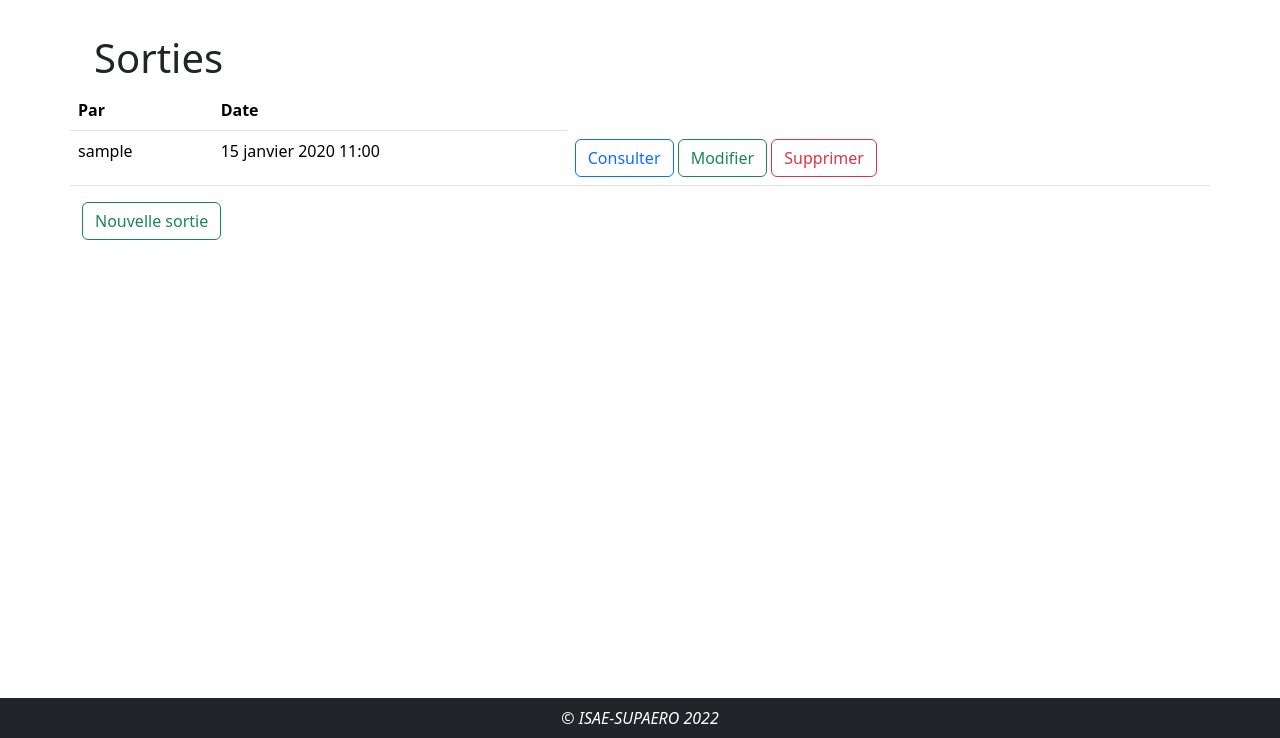
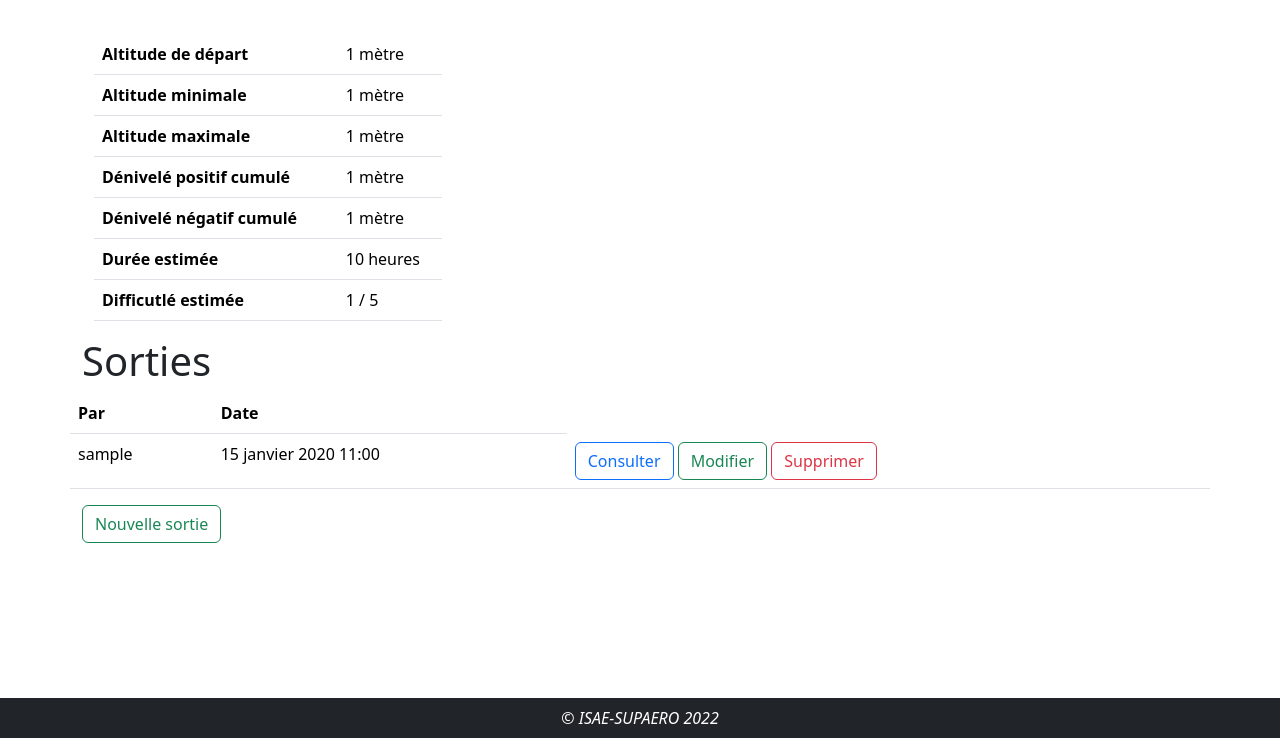
Before and after one commit to julienB43/topoguide-julien-berndt, a Django app: page /itineraires/sorties/1 in a window 1280 px wide. Shown: the part 62-800 px from the top of the page. Run offline with Django 4.2, Linux system fonts and the light colour scheme; tables that the repository leaves empty hold one stand-in row (values such as "Sample post"); some libraries are stand-ins or nearby versions.

Commit message:
Add logout redirect and itineraire detail

```diff
--- a/topoguide/itineraires/templates/itineraires/sorties.html
+++ b/topoguide/itineraires/templates/itineraires/sorties.html
@@ -10,12 +10,47 @@
 {% endblock back%}
 
 {%block content%}
-
 <div class="container pt-5">
-    <h1>Sorties</h1>
+    <div class="row">
+        <div class="col-sm-4">
+        <table class="table">
+                <tr>
+                    <th>Altitude de départ</th>
+                    <td>{{itineraire_detail.start_alt}} mètre{{ itineraire_detail.start_alt|pluralize }}</td>
+                </tr>
+                <tr>
+                    <th>Altitude minimale</th>
+                    <td>{{itineraire_detail.alt_min}} mètre{{ itineraire_detail.alt_min|pluralize }}</td>
+                </tr>
+                <tr>
+                    <th>Altitude maximale</th>
+                    <td>{{itineraire_detail.alt_max}} mètre{{ itineraire_detail.alt_max|pluralize }}</td>
+                </tr>
+                <tr>
+                    <th>Dénivelé positif cumulé</th>
+                    <td>{{itineraire_detail.deniv_pos_cumul}} mètre{{ itineraire_detail.deniv_pos_cumul|pluralize }}</td>
+                </tr>
+                <tr>
+                    <th>Dénivelé négatif cumulé</th>
+                    <td>{{itineraire_detail.deniv_neg_cumul}} mètre{{ itineraire_detail.deniv_neg_cumul|pluralize }}</td>
+                </tr>
+                <tr>
+                    <th>Durée estimée</th>
+                    <td>{{itineraire_detail.duration}} heure{{ itineraire_detail.duration|pluralize }}</td>
+                </tr>
+                <tr>
+                    <th>Difficutlé estimée</th>
+                    <td>{{itineraire_detail.difficulty}} / 5</td>
+                </tr>
+        </table>
+    </div>
+</div>
 </div>
 
 {%if sorties%}
+
+<h1>Sorties</h1>
+
 <div class="row">
     <table class="table">
         <thead>
@@ -39,6 +74,9 @@
         </table>
     </div>
 {%else%}
+    <div class="container pt-5">
+        <h1>Sorties</h1>
+    </div>
     <div class="jumbotron"><i>Pas de sorties disponibles</i></div>
 {%endif%}
     <a href="{%url 'itineraires:nouvelle_sortie'%}" class="btn mb-5 btn-outline-success">Nouvelle sortie</a>
--- a/topoguide/itineraires/views.py
+++ b/topoguide/itineraires/views.py
@@ -1,5 +1,6 @@
 from django.shortcuts import render, get_list_or_404, get_object_or_404, redirect
 from django.contrib.auth.decorators import login_required
+from django.contrib.auth import logout
 
 from .models import Itineraire, Sortie
 from .form import SortieForm
@@ -10,12 +11,18 @@ def itineraire(request):
 
 def sorties(request, itineraire_id):
     sorties = Sortie.objects.filter(itineraire_id=itineraire_id)
-    return render(request, 'itineraires/sorties.html', {'sorties': sorties})
+    itineraire_detail = get_object_or_404(Itineraire, pk=itineraire_id)
+    return render(request, 'itineraires/sorties.html', {'sorties': sorties, 'itineraire_detail': itineraire_detail})
 
 def sortie(request, user_id):
     sortie = get_object_or_404(Sortie, pk=user_id)
     return render(request, 'itineraires/sortie_detail.html', {'sortie': sortie})
 
+@login_required()
+def logout_redirect(request):
+    logout(request)
+
+@login_required()
 def nouvelle_sortie(request):
     if request.method == 'GET':
         form = SortieForm()
@@ -26,6 +33,7 @@ def nouvelle_sortie(request):
             return redirect('itineraires:itineraire')
     return render(request,'itineraires/nouvelle_sortie.html', {'form': form})
 
+@login_required()
 def modif_sortie(request, user_id):
     sortie = Sortie.objects.get(pk=user_id)
     if request.method == 'GET':
```
